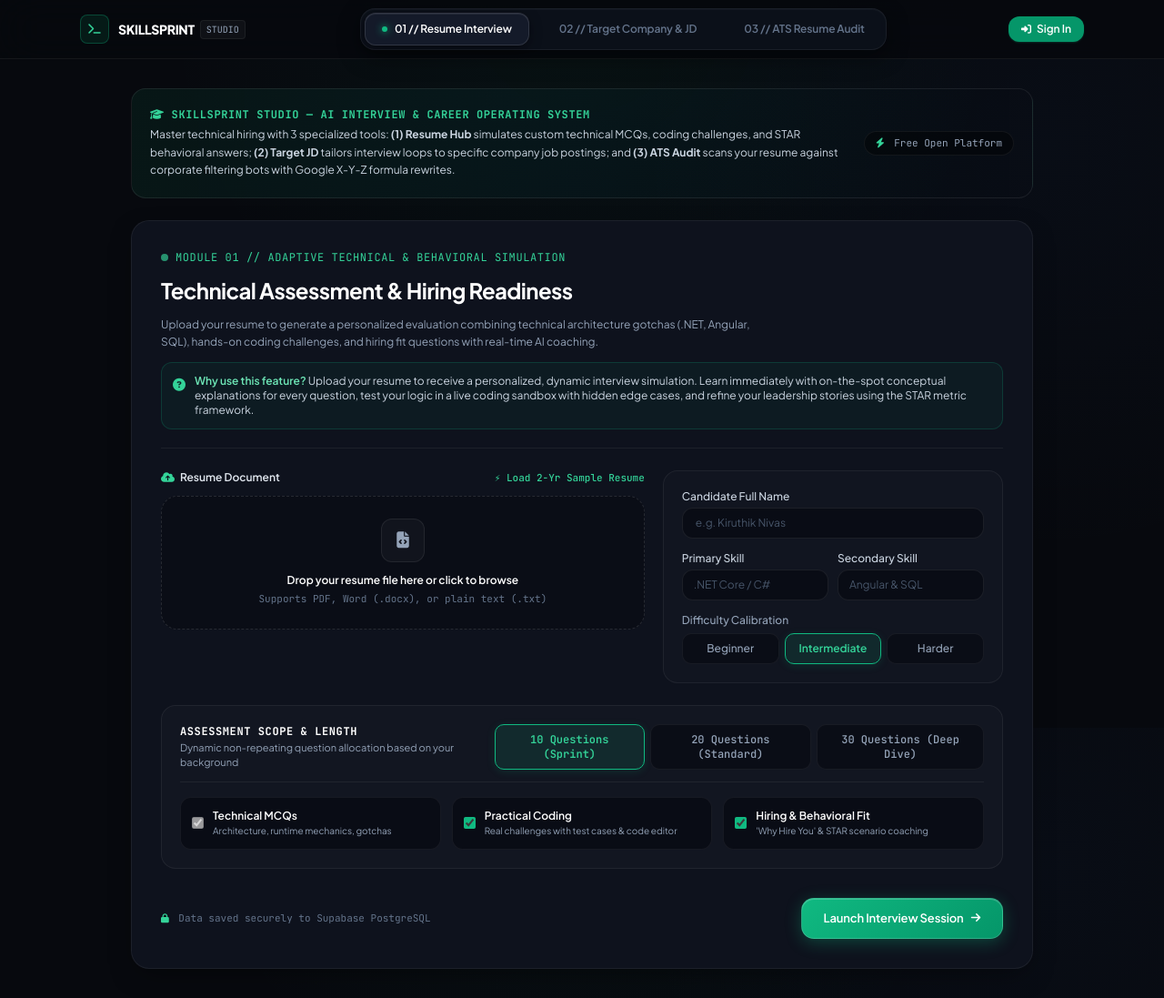
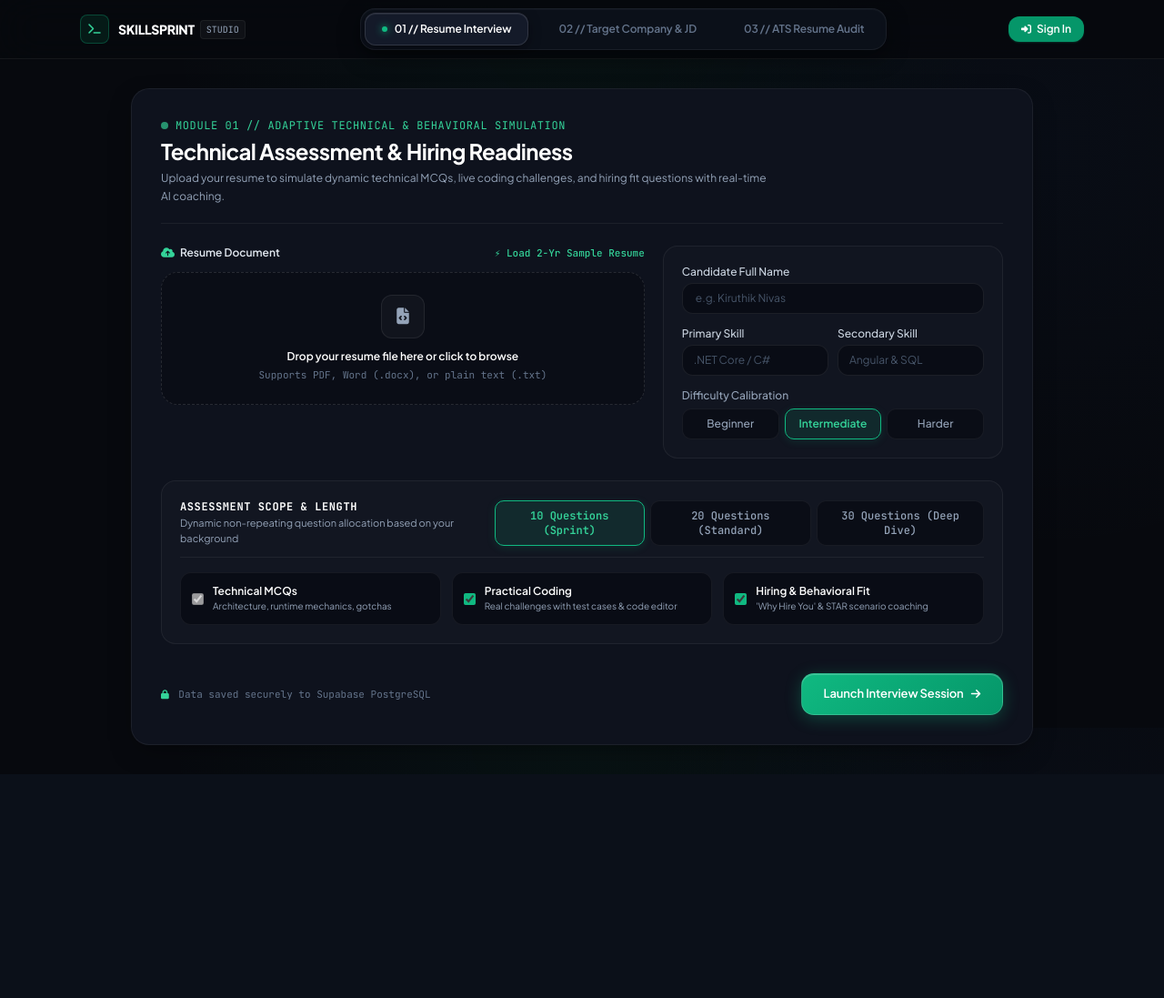
Before and after one commit to kiruthiknivas/skillsprint-studio, a Flask app: page / in a window 1280 px wide. Shown: the whole page at 91% size. After the commit the page ends 835 px from the top, so only its background shows below. Run offline with Flask 3, Linux system fonts and the light colour scheme; some libraries are stand-ins or nearby versions.

Commit message:
style: remove clumsy guide boxes and orientation banner for a clean, sleek UI

```diff
--- a/templates/index.html
+++ b/templates/index.html
@@ -103,25 +103,6 @@
     <!-- Main Studio Workspace Container -->
     <main class="flex-1 max-w-5xl w-full mx-auto px-4 py-6 sm:py-8">
 
-        <!-- Platform Orientation Banner for New Users -->
-        <div class="mb-6 p-4 sm:p-5 rounded-2xl bg-gradient-to-r from-emerald-500/[0.08] via-cyan-500/[0.04] to-transparent border border-white/[0.08] relative overflow-hidden">
-            <div class="flex flex-col md:flex-row items-start md:items-center justify-between gap-3">
-                <div>
-                    <div class="flex items-center gap-2 text-xs font-mono text-emerald-400 font-bold uppercase tracking-wider mb-1">
-                        <i class="fa-solid fa-graduation-cap"></i> SkillSprint Studio — AI Interview & Career Operating System
-                    </div>
-                    <p class="text-xs text-slate-300 leading-relaxed max-w-3xl">
-                        Master technical hiring with 3 specialized tools: <strong>(1) Resume Hub</strong> simulates custom technical MCQs, coding challenges, and STAR behavioral answers; <strong>(2) Target JD</strong> tailors interview loops to specific company job postings; and <strong>(3) ATS Audit</strong> scans your resume against corporate filtering bots with Google X-Y-Z formula rewrites.
-                    </p>
-                </div>
-                <div class="flex items-center gap-2 whitespace-nowrap">
-                    <span class="text-[11px] font-mono text-slate-400 px-3 py-1 rounded-full bg-black/40 border border-white/[0.06]">
-                        <i class="fa-solid fa-bolt text-emerald-400 mr-1"></i> Free Open Platform
-                    </span>
-                </div>
-            </div>
-        </div>
-
         <!-- ======================================================== -->
         <!-- TAB 1: RESUME INTERVIEW (MCQ + CODING + BEHAVIORAL)      -->
         <!-- ======================================================== -->
@@ -129,24 +110,15 @@
             <!-- Setup Form Card (Hidden during active session) -->
             <div id="resumeQuizSetupCard" class="studio-card p-6 sm:p-8 space-y-6">
                 <!-- Tab Header -->
-                <div class="border-b border-white/[0.06] pb-5 space-y-3">
+                <div class="border-b border-white/[0.06] pb-5">
                     <div class="flex items-center gap-2 text-xs font-mono text-emerald-400 tracking-wider uppercase mb-1">
                         <span class="w-2 h-2 rounded-full bg-emerald-400 animate-pulse"></span>
                         Module 01 // Adaptive Technical & Behavioral Simulation
                     </div>
                     <h1 class="text-xl sm:text-2xl font-bold text-white tracking-tight">Technical Assessment & Hiring Readiness</h1>
                     <p class="text-xs text-slate-400 mt-1 max-w-2xl leading-relaxed">
-                        Upload your resume to generate a personalized evaluation combining technical architecture gotchas (.NET, Angular, SQL), hands-on coding challenges, and hiring fit questions with real-time AI coaching.
+                        Upload your resume to simulate dynamic technical MCQs, live coding challenges, and hiring fit questions with real-time AI coaching.
                     </p>
-
-                    <!-- Why use this feature guide box -->
-                    <div class="p-3 rounded-xl bg-emerald-500/[0.05] border border-emerald-500/20 text-xs text-slate-300 flex items-start gap-2.5">
-                        <i class="fa-solid fa-circle-question text-emerald-400 mt-0.5 text-sm shrink-0"></i>
-                        <div>
-                            <strong class="text-emerald-300 font-semibold">Why use this feature?</strong>
-                            <span class="text-slate-300">Upload your resume to receive a personalized, dynamic interview simulation. Learn immediately with on-the-spot conceptual explanations for every question, test your logic in a live coding sandbox with hidden edge cases, and refine your leadership stories using the STAR metric framework.</span>
-                        </div>
-                    </div>
                 </div>
 
                 <form onsubmit="handleResumeQuizStart(event)" class="space-y-6">
@@ -293,17 +265,8 @@
                     </div>
                     <h1 class="text-xl sm:text-2xl font-bold text-white tracking-tight">Enterprise & Job-Specific Assessment</h1>
                     <p class="text-xs text-slate-400 mt-1 max-w-2xl leading-relaxed">
-                        Input your target company and job description. SkillSprint will simulate their exact interview patterns (technical rounds, coding questions, and company cultural principles) or generate a tailored multi-week preparation roadmap.
+                        Input your target company and job description to simulate company-specific interview rounds or generate a custom 4-week prep plan.
                     </p>
-
-                    <!-- Why use this feature guide box -->
-                    <div class="mt-3 p-3 rounded-xl bg-blue-500/[0.05] border border-blue-500/20 text-xs text-slate-300 flex items-start gap-2.5">
-                        <i class="fa-solid fa-circle-question text-blue-400 mt-0.5 text-sm shrink-0"></i>
-                        <div>
-                            <strong class="text-blue-300 font-semibold">Why use this feature?</strong>
-                            <span class="text-slate-300">Targeting a specific employer like Google, Microsoft, or an elite startup? Paste their Job Description to simulate their real interview patterns or get an actionable multi-week study roadmap targeting exact skill gaps.</span>
-                        </div>
-                    </div>
                 </div>
 
                 <div class="space-y-5">
@@ -380,23 +343,14 @@
             <div id="atsSetupCard" class="studio-card p-6 sm:p-8 space-y-6">
                 <!-- Tab Header -->
                 <div class="border-b border-white/[0.06] pb-5">
-                    <div class="flex items-center gap-2 text-xs font-mono text-emerald-400 tracking-wider uppercase mb-1">
-                        <span class="w-2 h-2 rounded-full bg-emerald-400 animate-pulse"></span>
+                    <div class="flex items-center gap-2 text-xs font-mono text-purple-400 tracking-wider uppercase mb-1">
+                        <span class="w-2 h-2 rounded-full bg-purple-400 animate-pulse"></span>
                         Module 03 // Precision ATS Scoring & Bullet Enhancer
                     </div>
                     <h1 class="text-xl sm:text-2xl font-bold text-white tracking-tight">Applicant Tracking System (ATS) Diagnostic</h1>
                     <p class="text-xs text-slate-400 mt-1 max-w-2xl leading-relaxed">
-                        Assess keyword density, experience impact metrics, and formatting compliance. Receive Google XYZ formula bullet point rewrites to rank in the top 5% of candidate screens.
+                        Scan your resume against ATS algorithms for keyword match rate, formatting compliance, and Google X-Y-Z bullet enhancements.
                     </p>
-
-                    <!-- Why use this feature guide box -->
-                    <div class="mt-3 p-3 rounded-xl bg-purple-500/[0.05] border border-purple-500/20 text-xs text-slate-300 flex items-start gap-2.5">
-                        <i class="fa-solid fa-circle-question text-purple-400 mt-0.5 text-sm shrink-0"></i>
-                        <div>
-                            <strong class="text-purple-300 font-semibold">Why use this feature?</strong>
-                            <span class="text-slate-300">Over 75% of resumes are filtered out before reaching a human recruiter. Audit your resume against industry ATS algorithms to uncover missing keywords, verify parsing compatibility, and get Google X-Y-Z bullet rewrites to boost your callback rate.</span>
-                        </div>
-                    </div>
                 </div>
 
                 <div class="space-y-5">
```
